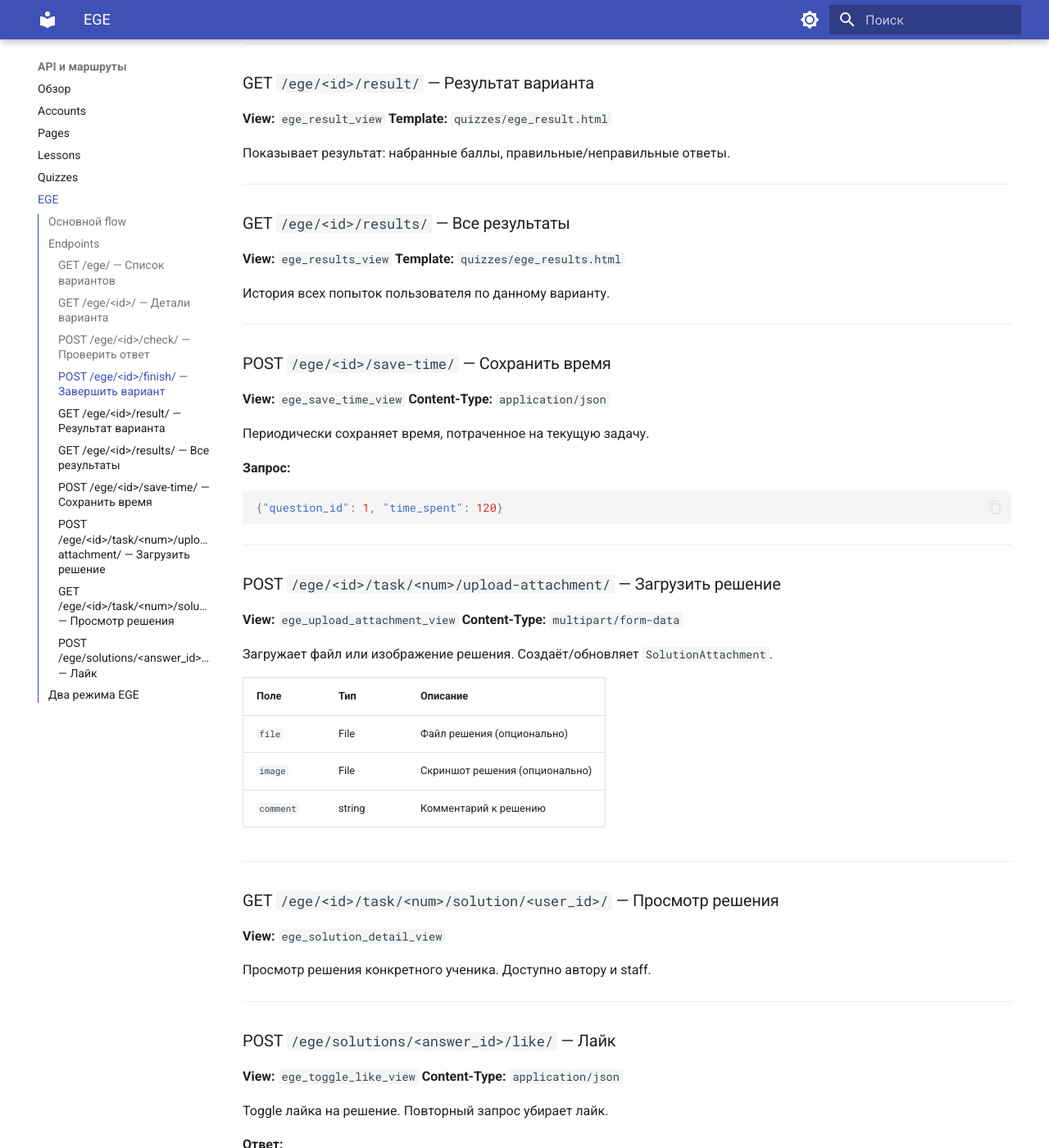
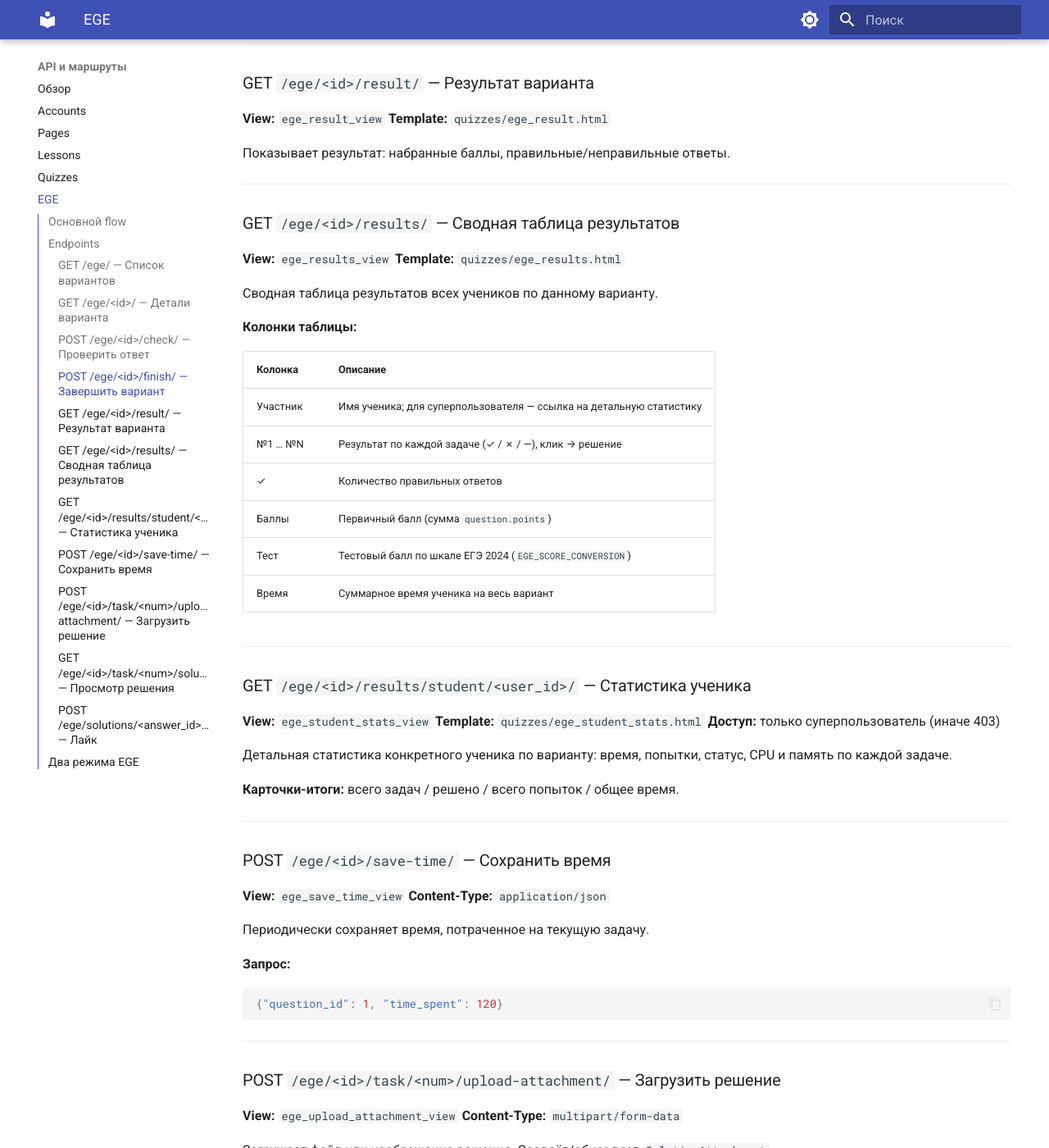
Before and after one commit to Kirill2517nv/SiteAboutMe, an MkDocs documentation site: the page built from docs/api/ege.md, in a window 1280 px wide and 1400 px high, scrolled down 4154 px. Shown: the whole window at 82% size. Built offline with MkDocs 1.6.1 and Material for MkDocs 9.7.7, drawn with Linux system fonts in a browser that asks for light colours.

Commit message:
chore: bump version to 0.1.5, update changelog and docs
- CHANGELOG: новая запись 0.1.5 (MathJax fix, score conversion, student stats, admin answer panel, any-test-passes logic)
- docs/api/ege.md: обновлено описание /results/, добавлен endpoint /results/student/<user_id>/
- docs/flows/ege-trainer.md: логика any-test-passes для code-задач + панель ответов для суперюзера

Co-Authored-By: Claude Sonnet 4.6 <noreply@anthropic.com>

```diff
--- a/docs/api/ege.md
+++ b/docs/api/ege.md
@@ -176,12 +176,35 @@ sequenceDiagram
 
 ---
 
-### GET `/ege/<id>/results/` — Все результаты
+### GET `/ege/<id>/results/` — Сводная таблица результатов
 
 **View:** `ege_results_view`
 **Template:** `quizzes/ege_results.html`
 
-История всех попыток пользователя по данному варианту.
+Сводная таблица результатов всех учеников по данному варианту.
+
+**Колонки таблицы:**
+
+| Колонка | Описание |
+|---------|----------|
+| Участник | Имя ученика; для суперпользователя — ссылка на детальную статистику |
+| №1 … №N | Результат по каждой задаче (✓ / ✗ / —), клик → решение |
+| ✓ | Количество правильных ответов |
+| Баллы | Первичный балл (сумма `question.points`) |
+| Тест | Тестовый балл по шкале ЕГЭ 2024 (`EGE_SCORE_CONVERSION`) |
+| Время | Суммарное время ученика на весь вариант |
+
+---
+
+### GET `/ege/<id>/results/student/<user_id>/` — Статистика ученика
+
+**View:** `ege_student_stats_view`
+**Template:** `quizzes/ege_student_stats.html`
+**Доступ:** только суперпользователь (иначе 403)
+
+Детальная статистика конкретного ученика по варианту: время, попытки, статус, CPU и память по каждой задаче.
+
+**Карточки-итоги:** всего задач / решено / всего попыток / общее время.
 
 ---
 
```
Also changed, not shown: CHANGELOG.md (+22 -0 lines), docs/flows/ege-trainer.md (+28 -0 lines).
